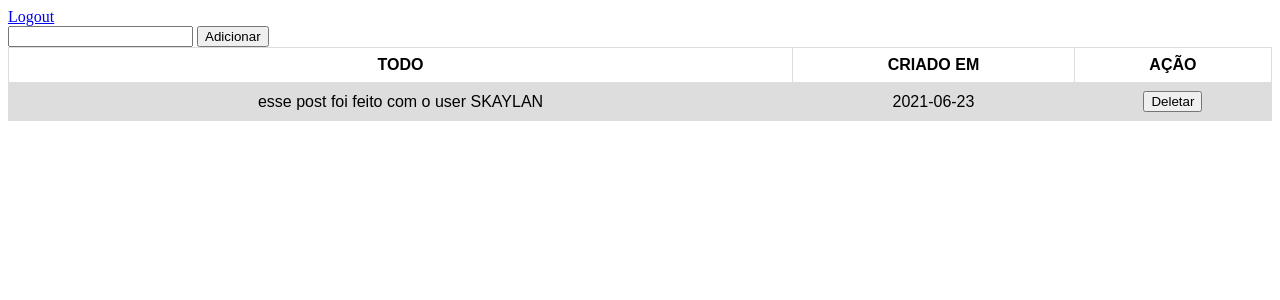
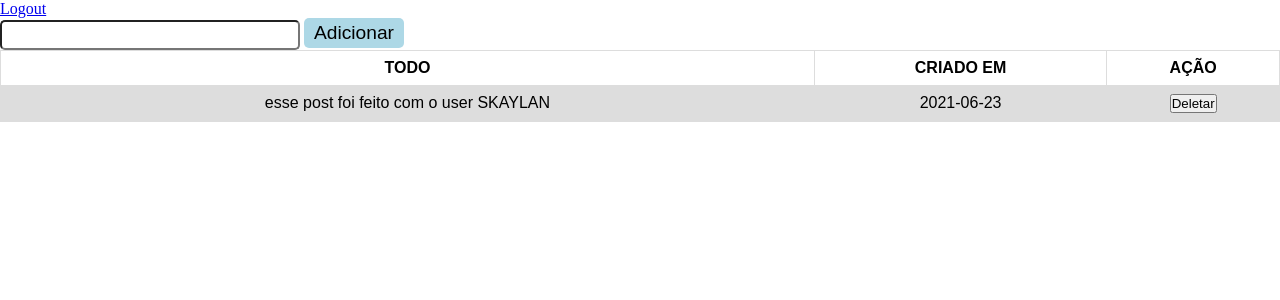
Before and after one commit to Skaylan/sistema_de_registro_e_login, a Flask app: page /user in a window 1280 px wide. Shown: the top 300 px of the page. Run offline with Flask 2, Linux system fonts and the light colour scheme; a user stored in the database is signed in; data comes from the database, SQL or seed files in the repository; both versions use the stored data as it was after the commit.

Commit message:
erro when delete fixed, some changes in the todo-styles.css

```diff
--- a/app.py
+++ b/app.py
@@ -111,15 +111,17 @@ def post():
 
 @app.route('/deletar', methods=['POST'])
 def deletar():
-    if request.method == 'POST':
-        req = request.form['deletar']
-        print(req)
-        db = sqlite3.connect('todo.db')
-        cursor = db.cursor()
-        cursor.execute(f"DELETE FROM todo WHERE id='{req}'")
-        cursor.close()
-        db.commit()
-        return redirect(url_for('user'))
+    if 'user' in session:
+
+        if request.method == 'POST':
+            req = request.form['deletar']
+            print(req)
+            db = sqlite3.connect('todo.db')
+            cursor = db.cursor()
+            cursor.execute(f"DELETE FROM {session['user']} WHERE id='{req}'")
+            cursor.close()
+            db.commit()
+            return redirect(url_for('user'))
 
 if __name__ == '__main__':
     app.run(debug=True)
--- a/static/todo-style.css
+++ b/static/todo-style.css
@@ -1,3 +1,9 @@
+*{
+  margin: 0;
+  padding: 0;
+  box-sizing: border-box;
+}
+
 table {
     font-family: arial, sans-serif;
     border-collapse: collapse;
@@ -13,3 +19,24 @@ table {
   tr:nth-child(even) {
     background-color: #dddddd;
   }
+
+#input{
+  width: 300px;
+  height: 30px;
+  border-radius: 5px;
+}
+
+#button{
+  width: 100px;
+  height: 30px;
+  border: none;
+  border-radius: 5px;
+  background-color: lightblue;
+  font-size: larger;
+}
+
+#button:hover{
+  transition: .5s;
+  cursor: pointer;
+  background-color: rgb(63, 160, 192);
+}
--- a/templates/base.html
+++ b/templates/base.html
@@ -5,7 +5,7 @@
     <meta http-equiv="X-UA-Compatible" content="IE=edge">
     <meta name="viewport" content="width=device-width, initial-scale=1.0">
     {% block link %}{% endblock %}
-    <title>{% block title %} {% endblock %}</title>
+    <title>{% block title %}{% endblock %}</title>
 </head>
 <body>
     {%block header%}
```
Also changed, not shown: database.db, todo.db.
